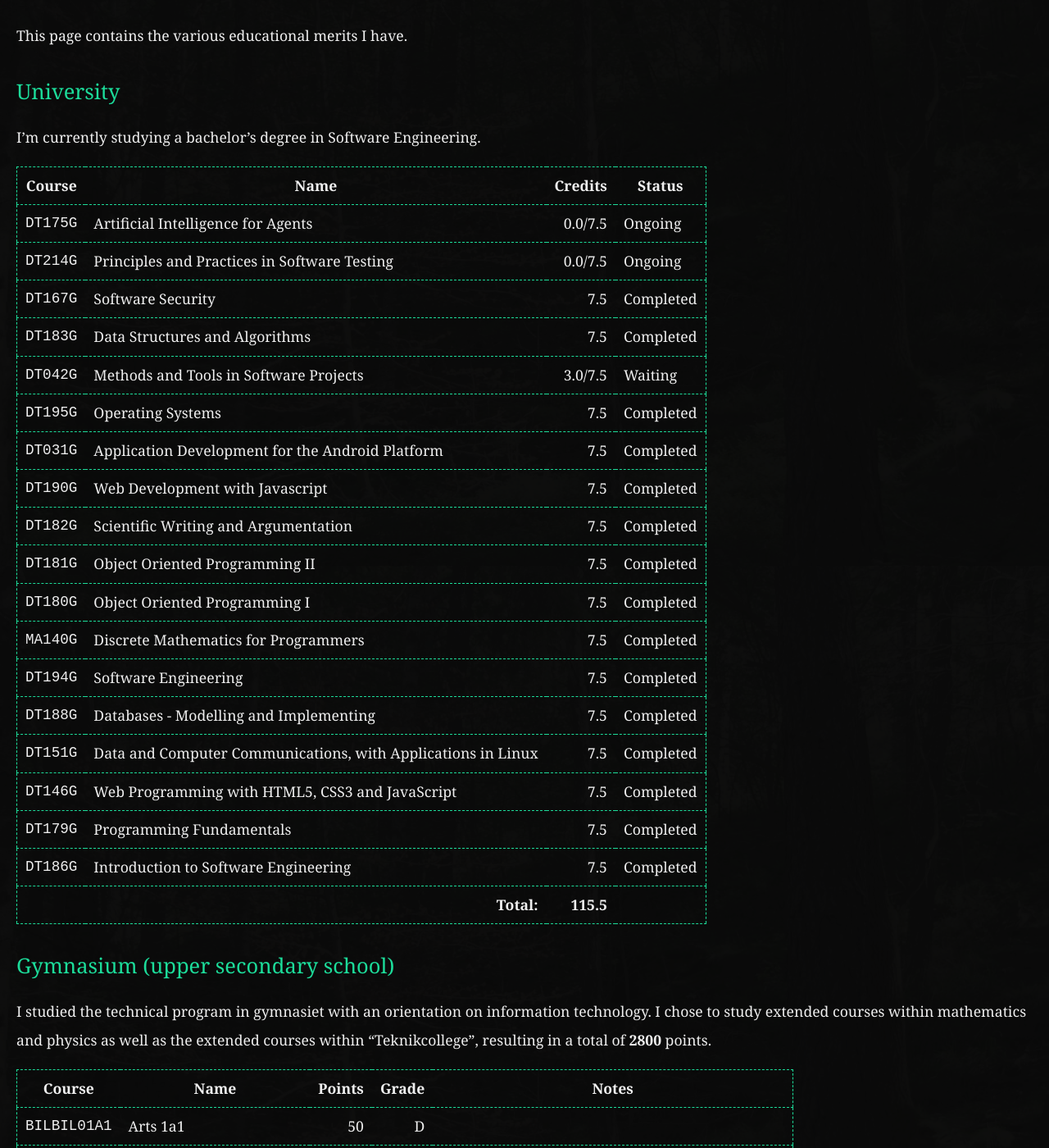
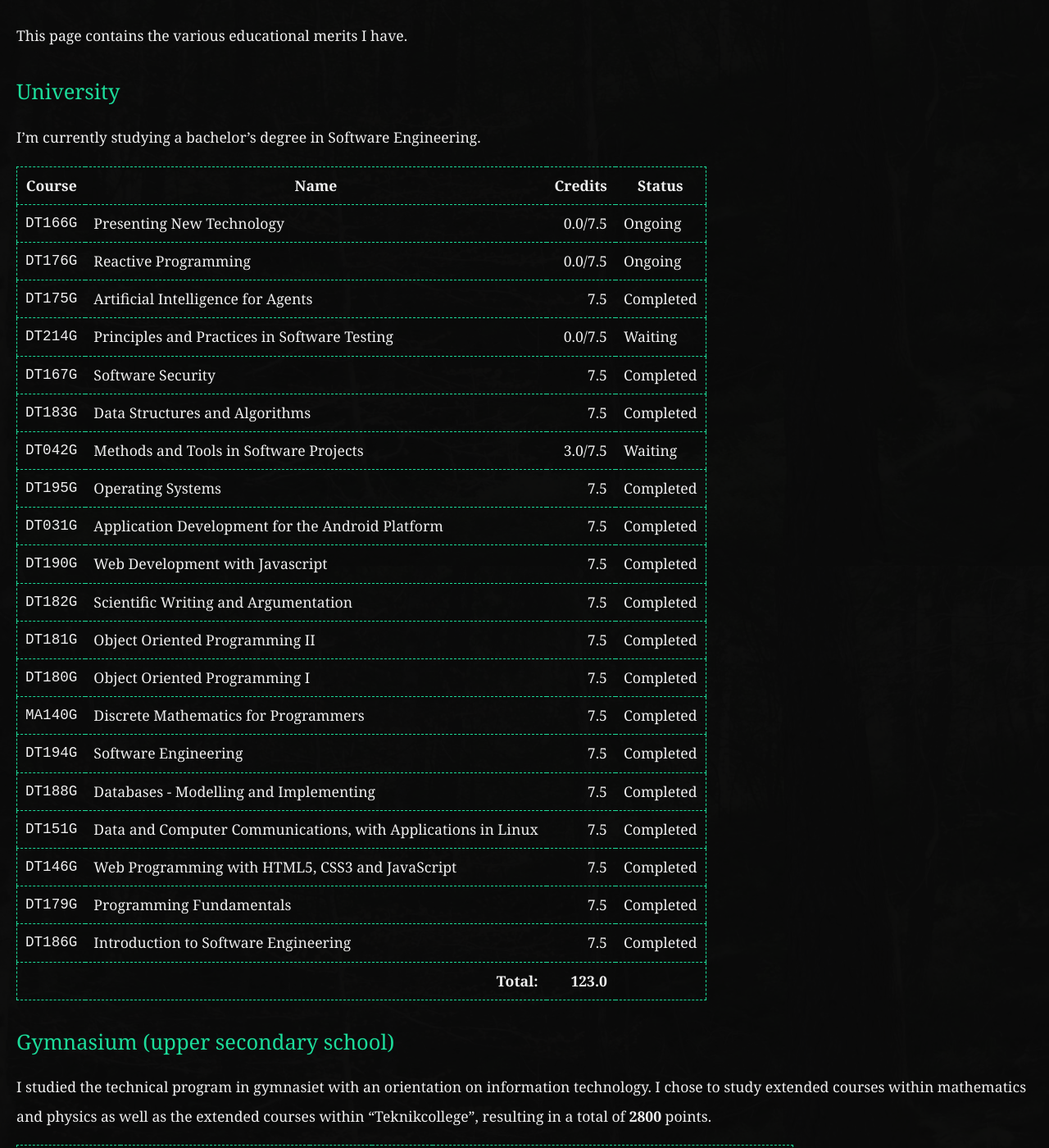
Before and after one commit to rollerozxa/voxelmanip.se, a Jekyll site: the page built from merits.md, in a window 1280 px wide and 1400 px high, scrolled down 210 px. Shown: the whole window at 82% size. Built offline with Jekyll 4.4.1, drawn with Linux system fonts in a browser that asks for light colours.

Commit message:
Update university merits

```diff
--- a/_data/merits/uni_se.yml
+++ b/_data/merits/uni_se.yml
@@ -1,15 +1,25 @@
+
+- id: DT166G
+  name: Presenting New Technology
+  credits: 0.0
+  total_credits: 7.5
+  status: Ongoing
+
+- id: DT176G
+  name: Reactive Programming
+  credits: 0.0
+  total_credits: 7.5
+  status: Ongoing
 
 - id: DT175G
   name: Artificial Intelligence for Agents
-  credits: 0.0
-  total_credits: 7.5
-  status: Ongoing
+  credits: 7.5
 
 - id: DT214G
   name: Principles and Practices in Software Testing
   credits: 0.0
   total_credits: 7.5
-  status: Ongoing
+  status: Waiting
 
 - id: DT167G
   name: Software Security
```
